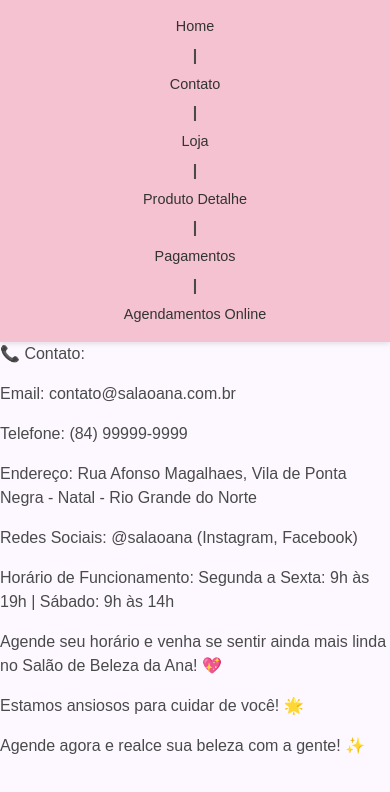
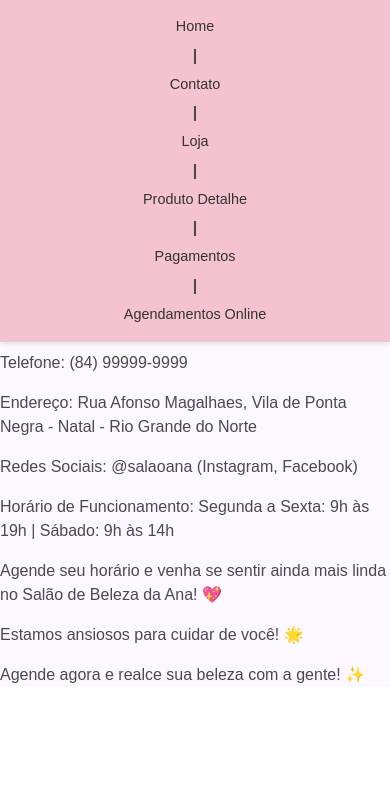
Before and after one commit to yestaque/salao-de-beleza-ana-reactcomvite-atualizado, a React (Vite) app: page / in a window 390 px wide. Shown: the top 792 px of the page. Built offline with nearby package versions, Linux system fonts and the light colour scheme.

Commit message:
responsividade celular

```diff
--- a/src/index.css
+++ b/src/index.css
@@ -32,10 +32,7 @@ a:hover {
 
 body {
   margin: 0;
-  display: flex;
-  place-items: center;
   min-width: 320px;
-  min-height: 100vh;
 }
 
 h1 {
```
